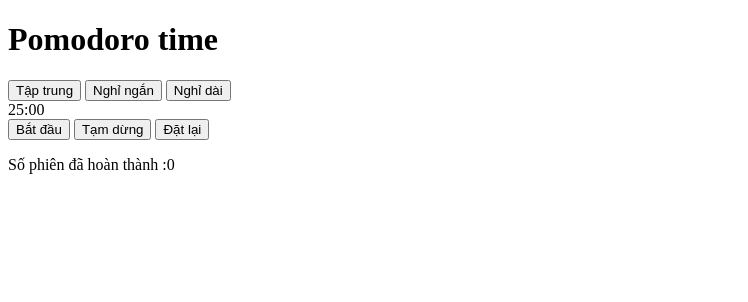
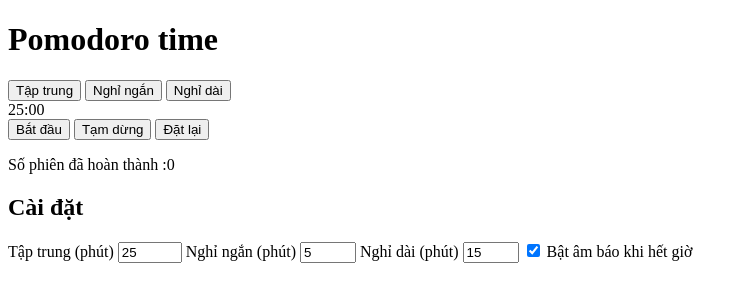
Before and after one commit to nvanbao/pomodoro-timer, a plain HTML site: page index.html in a window 1280 px wide. Shown: the whole page, without its empty margins (0-748 px from the left). Drawn offline with Linux system fonts and the light colour scheme.

Commit message:
feat: add settings section markup

```diff
--- a/index.html
+++ b/index.html
@@ -23,6 +23,13 @@
         </div>
         <p id="status"></p>
         <p>Số phiên đã hoàn thành :<span id="count">0</span></p>
+        <section class="settings">
+            <h2>Cài đặt</h2>
+            <label>Tập trung (phút) <input id="minutes-focus" type="number" min="1" max="120" value="25"></label>
+            <label>Nghỉ ngắn (phút) <input id="minutes-short" type="number" min="1" max="60" value="5"></label>
+            <label>Nghỉ dài (phút) <input id="minutes-long" type="number" min="1" max="60" value="15"></label>
+            <label class="sound"><input id="sound-toggle" type="checkbox" checked> Bật âm báo khi hết giờ</label>
+        </section>
     </main>
     <script src="script.js"></script>
 </body>
```
